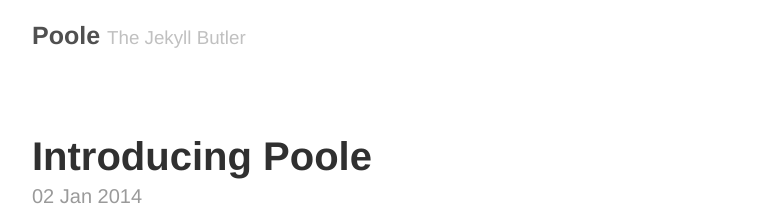
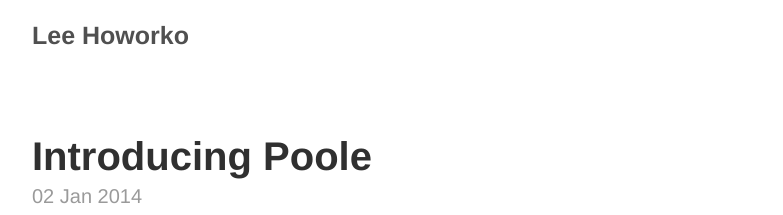
Before and after one commit to lhoworko/lhoworko.github.io, a Jekyll site: the page built from index.html, in a window 1280 px wide. Shown: the top 215 px of the page, without its empty margins (248-1031 px from the left). Built offline with Jekyll 4.4.1, drawn with Linux system fonts in a browser that asks for light colours; the list of posts is cut into pages by our own code.

Commit message:
Change config

```diff
--- a/_config.yml
+++ b/_config.yml
@@ -3,17 +3,17 @@
 relative_permalinks: true
 
 # Setup
-title:            Poole
-tagline:          The Jekyll Butler
-url:              http://getpoole.com
+title:            Lee Howorko
+tagline:
+url:              http://lhoworko.github.io
 paginate:         1
 baseurl:          /
 author:
-  name:           Mark Otto
-  url:            https://twitter.com/mdo
-  email:          markdotto@gmail.com
+  name:           Lee Howorko
+  url:            https://twitter.com/lhoworko
+  email:          lhoworko@gmail.com
 
 # Custom vars
 version:          1.0.0
 github:
-  repo:           https://github.com/poole/poole
+  repo:           https://github.com/lhoworko/lhoworko.github.io
```
